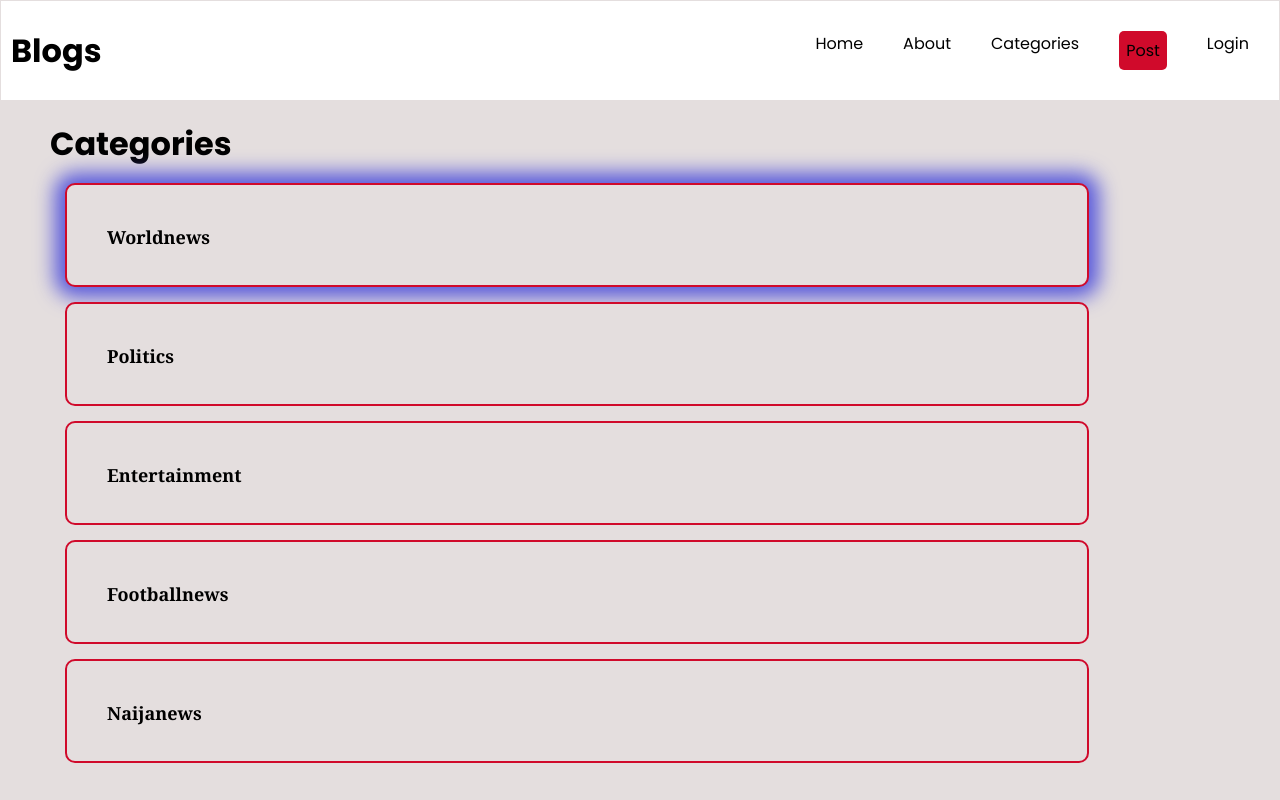
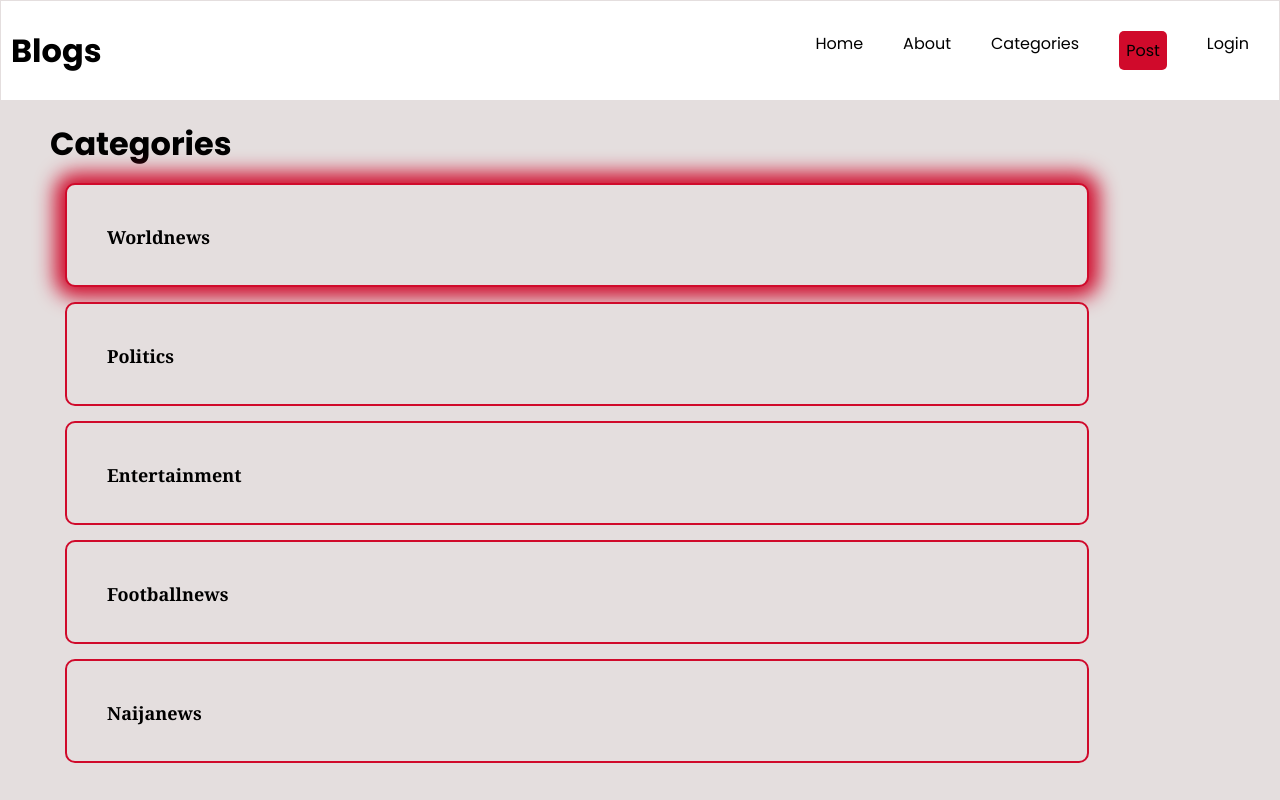
Before and after one commit to layneeboy555-lgtm/blog-project-frontend, a React (Vite) app: page /categories in a window 1280 px wide. In both pictures the pointer is over the element "Worldnews". Shown: the top 800 px of the page. Built offline with nearby package versions, Linux system fonts and the light colour scheme.

Commit message:
text updated

```diff
--- a/src/styles/Category.css
+++ b/src/styles/Category.css
@@ -18,7 +18,8 @@
 }
 .show-categories:hover{
     animation: shake 0.5s;
-    box-shadow: 0 0 20px 10px  rgb(87, 87, 219);
+    box-shadow: 0 0 20px 10px  var(--primary-color);
+    background-color:var(--background) ;
 }
 @keyframes shake {
   0%, 100% { transform: translateX(0); }
```
